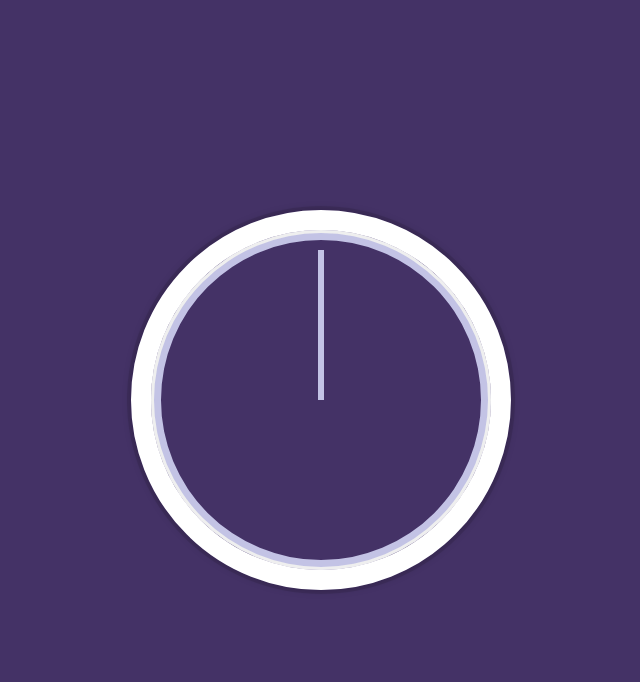
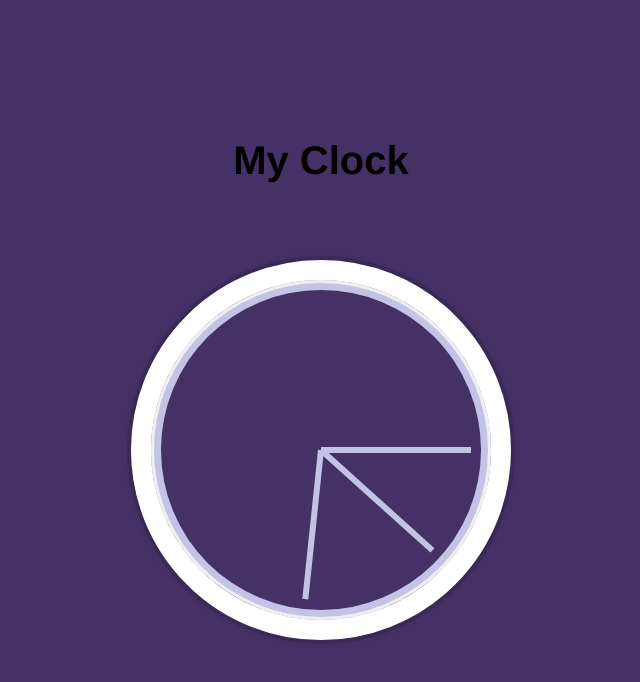
Before and after one commit to GabrielaMattias/clock, a plain HTML site: page index.html in a window 1280 px wide. Shown: the whole page, without its empty margins (319-959 px from the left). Drawn offline with nearby package versions, Linux system fonts and the light colour scheme.

Commit message:
html atualizado

```diff
--- a/index.html
+++ b/index.html
@@ -9,6 +9,7 @@
 
 <body>
     <div class='container'>
+        <h1 class='container__title'>My Clock</h1>
         <div class='clock'>
             <div class='clock__circle'>
                 <div class='clock__circle__pointer pointer-hour'></div>
@@ -17,6 +18,7 @@
             </div>
         </div>
     </div>
+    <script src='./assets/js/index.js'></script>
 </body>
 
 </html>
```
